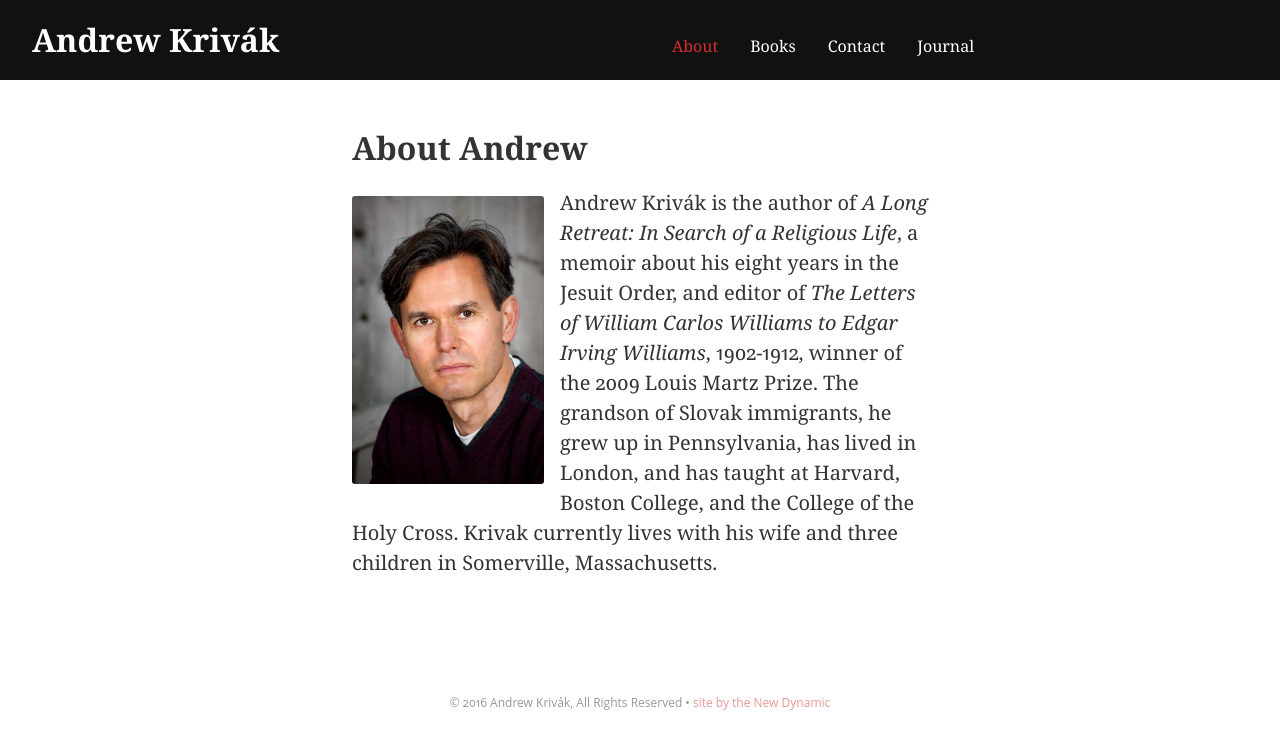
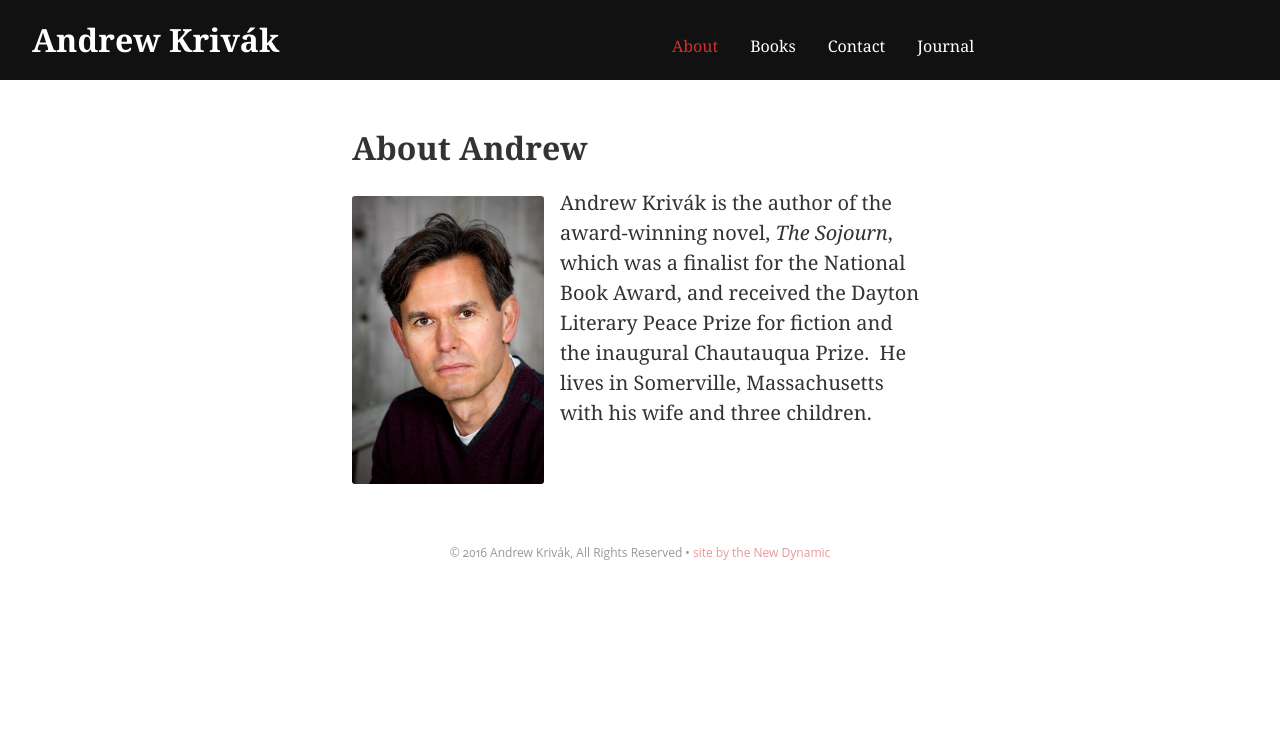
Before and after one commit to theNewDynamic/andrewkrivak.com--archive, a Jekyll site: the page built from _landing_pages/about.md, in a window 1280 px wide. Shown: the top 749 px of the page. Built offline with Jekyll 4.4.1, drawn with Linux system fonts in a browser that asks for light colours.

Commit message:
Updated '/_landing_pages/about.md' via CloudCannon

```diff
--- a/_landing_pages/about.md
+++ b/_landing_pages/about.md
@@ -2,4 +2,6 @@
 title: About Andrew
 image_path: /uploads/headshot-krivak.jpg
 ---
-Andrew Krivák is the author of _A Long Retreat: In Search of a Religious Life_, a memoir about his eight years in the Jesuit Order, and editor of _The Letters of William Carlos Williams to Edgar Irving Williams_, 1902-1912, winner of the 2009 Louis Martz Prize. The grandson of Slovak immigrants, he grew up in Pennsylvania, has lived in London, and has taught at Harvard, Boston College, and the College of the Holy Cross. Krivak currently lives with his wife and three children in Somerville, Massachusetts.
+
+
+Andrew Kriv&aacute;k is the author of the award-winning novel, *The Sojourn*, which was a finalist for the National Book Award, and received the Dayton Literary Peace Prize for fiction and the inaugural Chautauqua Prize. &nbsp;He lives in Somerville, Massachusetts with his wife and three children. &nbsp;&nbsp;
```
